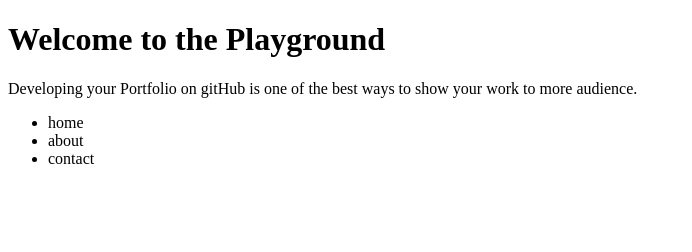
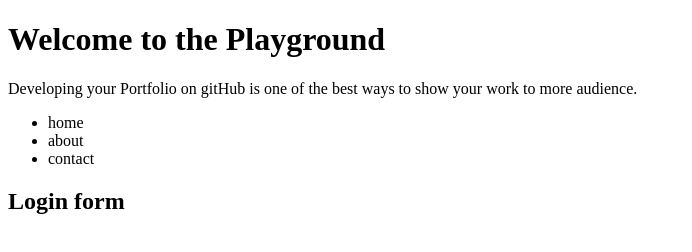
Before and after one commit to Avvner/demoApp, a plain HTML site: page index.html in a window 1280 px wide. Shown: the whole page, without its empty margins (0-692 px from the left). Drawn offline with Linux system fonts and the light colour scheme.

Commit message:
added login form file

```diff
--- a/index.html
+++ b/index.html
@@ -12,5 +12,7 @@
 		<li>home</>
 		<li>about</li>
 		<li>contact</li>
+	</ul>
+	<h2>Login form</h2>
 </body>
 </html>
```
Also changed, not shown: login.html (added, +1 -0 lines).
